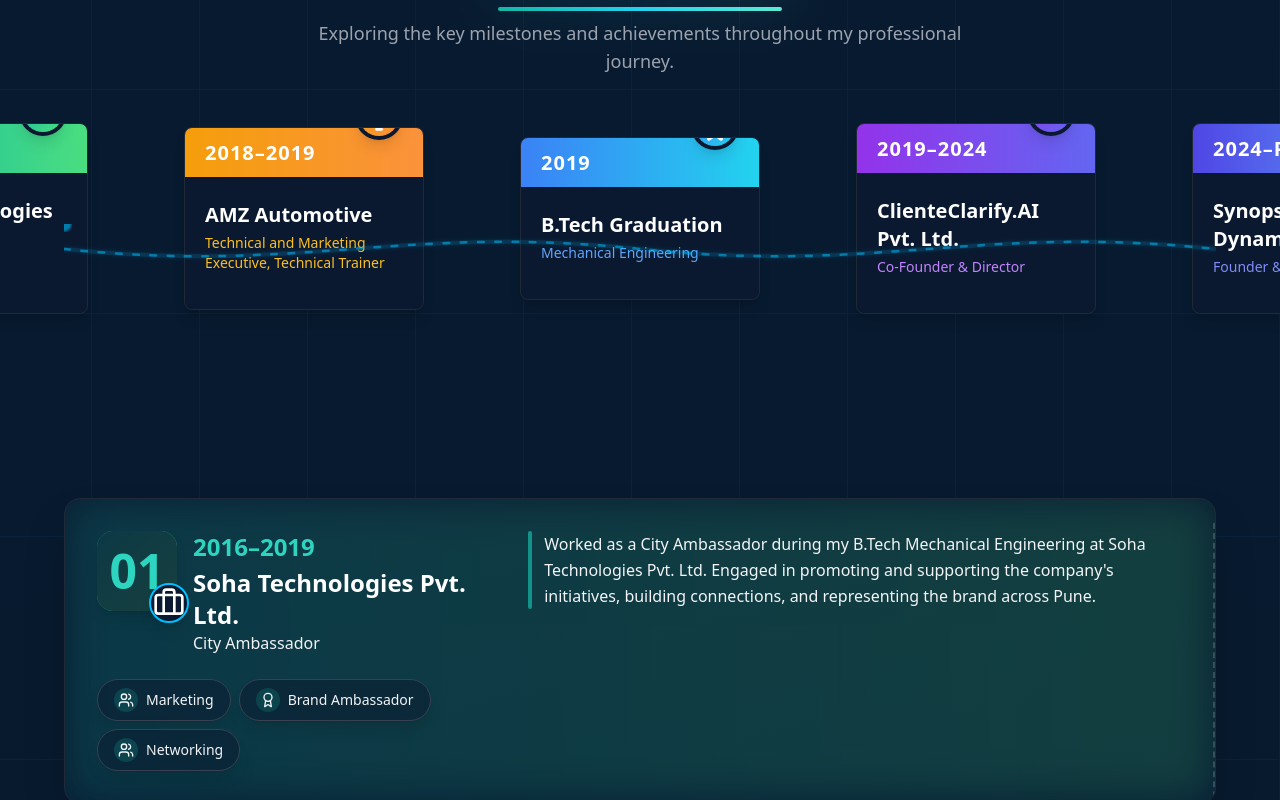
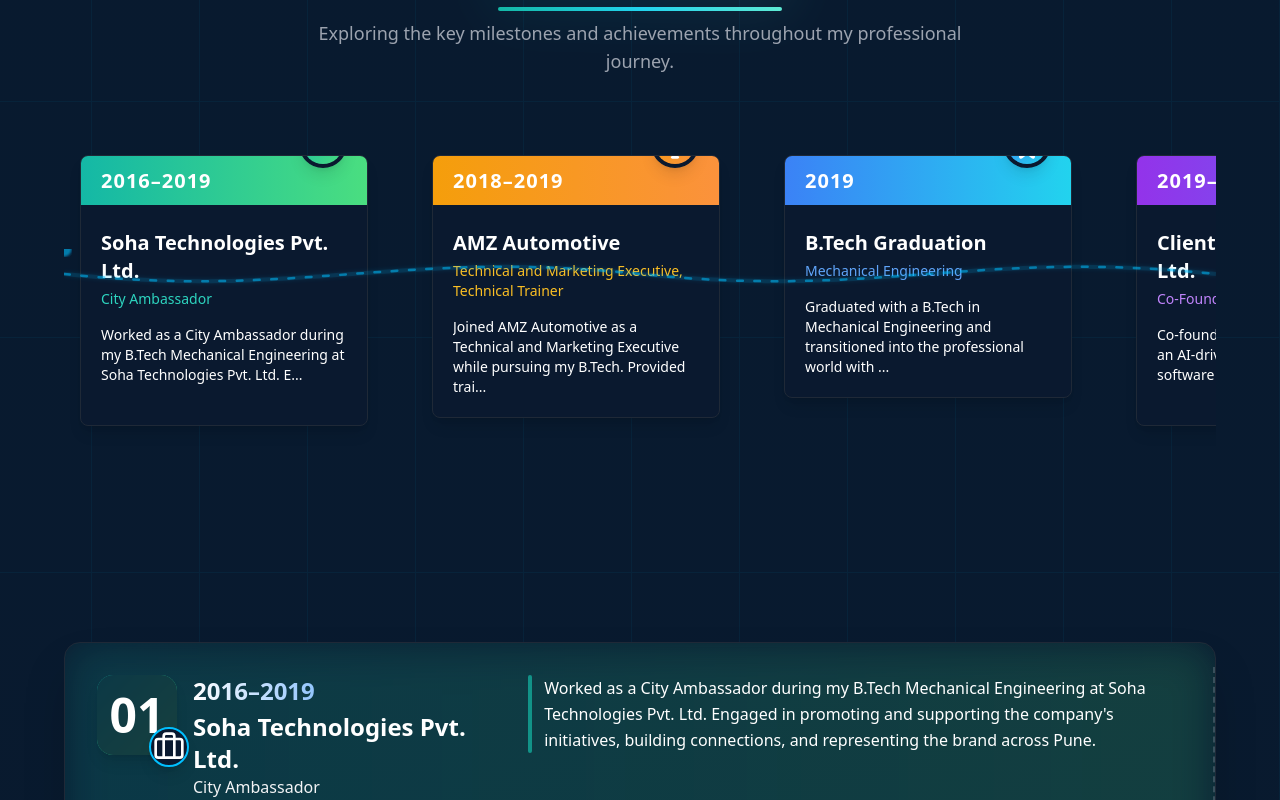
Before and after one commit to syedmusthaqP/code-sketch-artisan, a React (Vite) app: page / in a window 1280 px wide. Shown: the part 3440-4240 px from the top of the page. Built offline with nearby package versions, Linux system fonts and the light colour scheme.

Commit message:
Fix: Timeline section visibility and design
Ensure the entire timeline flow is visible and maintain the original design and content.

```diff
--- a/src/components/TimelineSection.tsx
+++ b/src/components/TimelineSection.tsx
@@ -1,3 +1,4 @@
+
 import { motion } from "framer-motion";
 import {
   Briefcase,
@@ -11,6 +12,7 @@ import {
   ArrowRight
 } from "lucide-react";
 import SectionHeader from "./SectionHeader";
+import { ScrollArea } from "./ui/scroll-area";
 
 // Define the type for skill icons to prevent type errors
 type SkillIconsType = {
@@ -129,13 +131,14 @@ export default function TimelineSection() {
           accent="teal"
         />
 
-        {/* Desktop Timeline - NEW CARD DESIGN */}
+        {/* Desktop Timeline - Enhanced visibility with ScrollArea for horizonal timeline */}
         <div className="hidden md:block max-w-6xl mx-auto">
           {/* Cards in a row with connector lines */}
-          <div className="relative pb-12 flex flex-col">
+          <div className="relative pb-12">
             {/* Main timeline row */}
-            <div className="relative flex justify-center mb-10">
-              <div className="flex space-x-6 md:space-x-16 lg:space-x-24 items-center">
+            <div className="relative mb-10">
+              <ScrollArea className="w-full" orientation="horizontal">
+                <div className="flex px-4 space-x-6 md:space-x-12 lg:space-x-16 py-8 min-w-max">
                   {timelineEvents.map((event, index) => (
                     <motion.div
                       key={index}
@@ -147,7 +150,7 @@ export default function TimelineSection() {
                     >
                       {/* Card */}
                       <motion.div
-                      className={`relative w-60 rounded-lg shadow-lg bg-[#0a192f] border border-gray-800 overflow-hidden transform transition-all duration-300`}
+                        className={`relative w-72 rounded-lg shadow-lg bg-[#0a192f] border border-gray-800 overflow-hidden transform transition-all duration-300`}
                         whileHover={{
                           y: -5,
                           boxShadow: "0 20px 25px -5px rgba(0, 0, 0, 0.4), 0 10px 10px -5px rgba(0, 0, 0, 0.2)",
@@ -173,66 +176,19 @@ export default function TimelineSection() {
                           <h4 className="text-xl font-poppins font-bold mb-1 mt-1 text-white">{event.title}</h4>
                           <p className={`${event.textColor} text-sm mb-4 font-medium`}>{event.subtitle}</p>
 
-                        {/* Enhanced visual connector dots between cards */}
-                        {index < timelineEvents.length - 1 && (
-                          <div className="absolute -right-12 md:-right-20 lg:-right-28 top-1/2 transform -translate-y-1/2 flex space-x-2">
-                            {/* Animated connector dots with different sizes and effects */}
-                            <motion.div
-                              className={`w-3 h-3 rounded-full bg-gradient-to-r ${event.color} relative`}
-                              animate={{
-                                boxShadow: ["0 0 0px rgba(0, 191, 255, 0.2)", "0 0 8px rgba(0, 191, 255, 0.8)", "0 0 0px rgba(0, 191, 255, 0.2)"],
-                                scale: [1, 1.3, 1]
-                              }}
-                              transition={{ duration: 2, repeat: Infinity, delay: 0 }}
-                            >
-                              {/* Inner dot */}
-                              <motion.div
-                                className="absolute inset-1 rounded-full bg-white"
-                                animate={{ opacity: [0.4, 0.8, 0.4] }}
-                                transition={{ duration: 2, repeat: Infinity, delay: 0 }}
-                              />
-                            </motion.div>
-
-                            {/* Larger center dot */}
-                            <motion.div
-                              className={`w-4 h-4 rounded-full bg-gradient-to-r ${event.color} relative`}
-                              animate={{
-                                boxShadow: ["0 0 0px rgba(0, 191, 255, 0.2)", "0 0 10px rgba(0, 191, 255, 0.8)", "0 0 0px rgba(0, 191, 255, 0.2)"],
-                                scale: [1, 1.2, 1]
-                              }}
-                              transition={{ duration: 2, repeat: Infinity, delay: 0.3 }}
-                            >
-                              {/* Inner dot */}
-                              <motion.div
-                                className="absolute inset-1 rounded-full bg-white"
-                                animate={{ opacity: [0.4, 1, 0.4] }}
-                                transition={{ duration: 2, repeat: Infinity, delay: 0.3 }}
-                              />
-                            </motion.div>
-
-                            <motion.div
-                              className={`w-3 h-3 rounded-full bg-gradient-to-r ${event.color} relative`}
-                              animate={{
-                                boxShadow: ["0 0 0px rgba(0, 191, 255, 0.2)", "0 0 8px rgba(0, 191, 255, 0.8)", "0 0 0px rgba(0, 191, 255, 0.2)"],
-                                scale: [1, 1.3, 1]
-                              }}
-                              transition={{ duration: 2, repeat: Infinity, delay: 0.6 }}
-                            >
-                              {/* Inner dot */}
-                              <motion.div
-                                className="absolute inset-1 rounded-full bg-white"
-                                animate={{ opacity: [0.4, 0.8, 0.4] }}
-                                transition={{ duration: 2, repeat: Infinity, delay: 0.6 }}
-                              />
-                            </motion.div>
+                          {/* Display truncated description with better visibility */}
+                          <div className="text-white text-sm h-20 overflow-hidden">
+                            {event.description.length > 100
+                              ? event.description.substring(0, 100) + "..."
+                              : event.description
+                            }
                           </div>
-                        )}
                         </div>
                       </motion.div>
                     </motion.div>
                   ))}
                 </div>
-            </div>
+              </ScrollArea>
 
               {/* Enhanced wave connector line under cards */}
               <div className="absolute top-[45%] left-0 w-full transform -translate-y-1/2 z-0">
@@ -356,6 +312,7 @@ export default function TimelineSection() {
                 </svg>
               </div>
             </div>
+          </div>
 
           {/* Detailed event cards - Update text colors for better visibility */}
           <div className="space-y-16 mt-24">
@@ -381,7 +338,7 @@ export default function TimelineSection() {
                         {/* Timeline node */}
                         <div className={`relative w-20 h-20 rounded-2xl bg-gradient-to-br ${event.color} flex-shrink-0 flex items-center justify-center shadow-lg`}>
                           <div className="absolute inset-0 rounded-2xl bg-[#0a192f] opacity-80"></div>
-                          <div className={`relative text-5xl font-bold ${event.textColor}`}>
+                          <div className={`relative text-5xl font-bold text-white`}>
                             {`0${index + 1}`}
                           </div>
 
@@ -392,7 +349,11 @@ export default function TimelineSection() {
                         </div>
 
                         <div>
-                          <div className={`text-2xl font-poppins font-bold ${event.textColor} mb-1`}>{event.year}</div>
+                          <div className={`text-2xl font-poppins font-bold text-white mb-1`}>
+                            <span className="bg-gradient-to-r from-white to-blue-300 bg-clip-text text-transparent">
+                              {event.year}
+                            </span>
+                          </div>
                           <h4 className="text-2xl font-poppins font-semibold text-white">{event.title}</h4>
                           <p className="text-gray-100">{event.subtitle}</p>
                         </div>
@@ -404,7 +365,7 @@ export default function TimelineSection() {
                           {event.tags.map((tag, tagIndex) => (
                             <span
                               key={tagIndex}
-                              className="px-4 py-2 rounded-full backdrop-blur-sm bg-[#0a192f] bg-opacity-50 border border-gray-700 text-sm flex items-center gap-2 transition-all group-hover:translate-y-0 translate-y-0 shadow-lg text-gray-100"
+                              className="px-4 py-2 rounded-full backdrop-blur-sm bg-[#0a192f] bg-opacity-50 border border-gray-700 text-sm flex items-center gap-2 transition-all group-hover:translate-y-0 translate-y-0 shadow-lg text-white"
                               style={{ transitionDelay: `${tagIndex * 100}ms` }}
                             >
                               <span className={`w-6 h-6 rounded-full ${event.bgColor} bg-opacity-20 flex items-center justify-center`}>
@@ -424,7 +385,7 @@ export default function TimelineSection() {
                     <div className="md:col-span-3 space-y-8">
                       {/* Description with styled paragraph */}
                       <div>
-                        <p className="text-gray-100 leading-relaxed relative">
+                        <p className="text-white leading-relaxed relative text-base">
                           <span className={`absolute -left-4 top-0 w-1 h-full ${event.bgColor} rounded-full opacity-70`}></span>
                           {event.description}
                         </p>
@@ -434,8 +395,8 @@ export default function TimelineSection() {
                       {event.achievements && (
                         <div className="bg-[#051630] bg-opacity-50 p-6 rounded-xl border border-gray-800">
                           <h5 className="text-lg font-poppins font-semibold mb-4 text-white flex items-center gap-2">
-                            <Award className={`w-5 h-5 ${event.textColor}`} />
-                            <span className={`${event.textColor}`}>Key Achievements</span>
+                            <Award className={`w-5 h-5 text-white`} />
+                            <span className="text-white">Key Achievements</span>
                           </h5>
 
                           <div className="grid grid-cols-1 gap-4">
@@ -597,7 +558,7 @@ export default function TimelineSection() {
                         {event.icon}
                       </div>
 
-                      {/* Animated ring - Fixed error by using borderColor opacity instead of borderOpacity */}
+                      {/* Animated ring */}
                       <motion.div
                         className="absolute inset-0 rounded-full border-2 border-[#00bfff]"
                         animate={{
@@ -619,11 +580,11 @@ export default function TimelineSection() {
                     whileHover={{ x: 5 }}
                   >
                     <div>
-                      <div className={`text-lg font-poppins font-bold bg-gradient-to-r ${event.color} bg-clip-text text-transparent mb-2`}>
+                      <div className="text-lg font-poppins font-bold text-white mb-2">
                         {event.year}
                       </div>
                       <h4 className="text-lg font-poppins font-semibold mb-2 text-white">{event.title}</h4>
-                      <p className="text-gray-100 text-sm">{event.subtitle}</p>
+                      <p className="text-white text-sm">{event.subtitle}</p>
                     </div>
                   </motion.div>
                 </motion.div>
@@ -659,7 +620,7 @@ export default function TimelineSection() {
                   {event.tags && (
                     <div className="flex flex-wrap gap-2 mb-4">
                       {event.tags.map((tag, tagIndex) => (
-                        <span key={tagIndex} className="px-3 py-1 bg-[#00bfff] bg-opacity-10 rounded-full text-sm flex items-center gap-1 text-gray-100">
+                        <span key={tagIndex} className="px-3 py-1 bg-[#00bfff] bg-opacity-10 rounded-full text-sm flex items-center gap-1 text-white">
                           {skillIcons[tag]}
                           {tag}
                         </span>
@@ -667,7 +628,7 @@ export default function TimelineSection() {
                     </div>
                   )}
 
-                  <p className="text-gray-100 mb-6 text-sm">{event.description}</p>
+                  <p className="text-white mb-6 text-sm">{event.description}</p>
 
                   {/* Achievements with icons */}
                   {event.achievements && (
```
Lines whose indentation alone changed are shown as unchanged.
